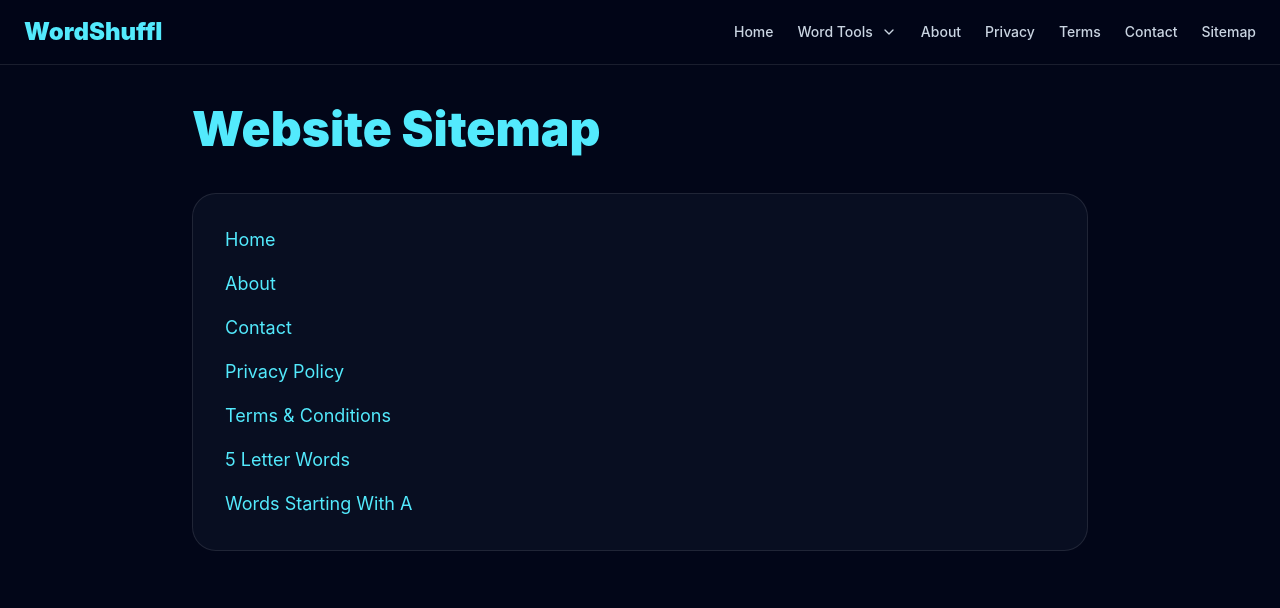
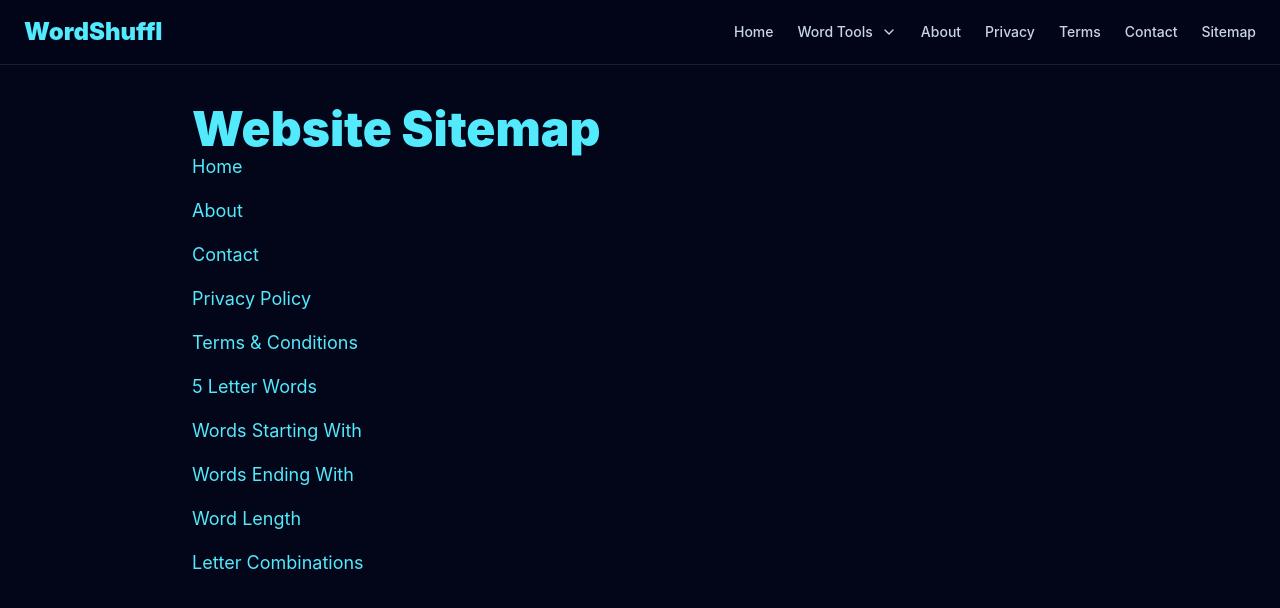
Before and after one commit to Rgenneker/word-unscrambler, a React (Vite) app: page /sitemap in a window 1280 px wide. Shown: the top 608 px of the page. Built offline with nearby package versions, Linux system fonts and the light colour scheme; what an-array-of-english-words would draw is missing.

Commit message:
Update sitemap with all pages

```diff
--- a/src/pages/SitemapPage.jsx
+++ b/src/pages/SitemapPage.jsx
@@ -10,17 +10,47 @@ export default function SitemapPage() {
       <div className="max-w-4xl mx-auto">
         <h1 className="text-5xl font-black text-cyan-300">Website Sitemap</h1>
 
-        <div className="mt-10 rounded-3xl border border-white/10 bg-slate-900/50 p-8">
-          <ul className="space-y-4 text-lg">
-            <li><Link className="text-cyan-300 hover:underline" to="/">Home</Link></li>
-            <li><Link className="text-cyan-300 hover:underline" to="/about">About</Link></li>
-            <li><Link className="text-cyan-300 hover:underline" to="/contact">Contact</Link></li>
-            <li><Link className="text-cyan-300 hover:underline" to="/privacy-policy">Privacy Policy</Link></li>
-            <li><Link className="text-cyan-300 hover:underline" to="/terms-and-conditions">Terms & Conditions</Link></li>
-            <li><Link className="text-cyan-300 hover:underline" to="/5-letter-words">5 Letter Words</Link></li>
-            <li><Link className="text-cyan-300 hover:underline" to="/words-starting-with-a">Words Starting With A</Link></li>
-          </ul>
-        </div>
+        <div className="space-y-4 text-lg">
+  <Link className="block text-cyan-300 hover:underline" to="/">
+    Home
+  </Link>
+
+  <Link className="block text-cyan-300 hover:underline" to="/about">
+    About
+  </Link>
+
+  <Link className="block text-cyan-300 hover:underline" to="/contact">
+    Contact
+  </Link>
+
+  <Link className="block text-cyan-300 hover:underline" to="/privacy-policy">
+    Privacy Policy
+  </Link>
+
+  <Link className="block text-cyan-300 hover:underline" to="/terms-and-conditions">
+    Terms & Conditions
+  </Link>
+
+  <Link className="block text-cyan-300 hover:underline" to="/5-letter-words">
+    5 Letter Words
+  </Link>
+
+  <Link className="block text-cyan-300 hover:underline" to="/words-starting-with">
+    Words Starting With
+  </Link>
+
+  <Link className="block text-cyan-300 hover:underline" to="/words-ending-with">
+    Words Ending With
+  </Link>
+
+  <Link className="block text-cyan-300 hover:underline" to="/word-length">
+    Word Length
+  </Link>
+
+  <Link className="block text-cyan-300 hover:underline" to="/letter-combinations">
+    Letter Combinations
+  </Link>
+</div>
       </div>
       </div>
     </main>
```
